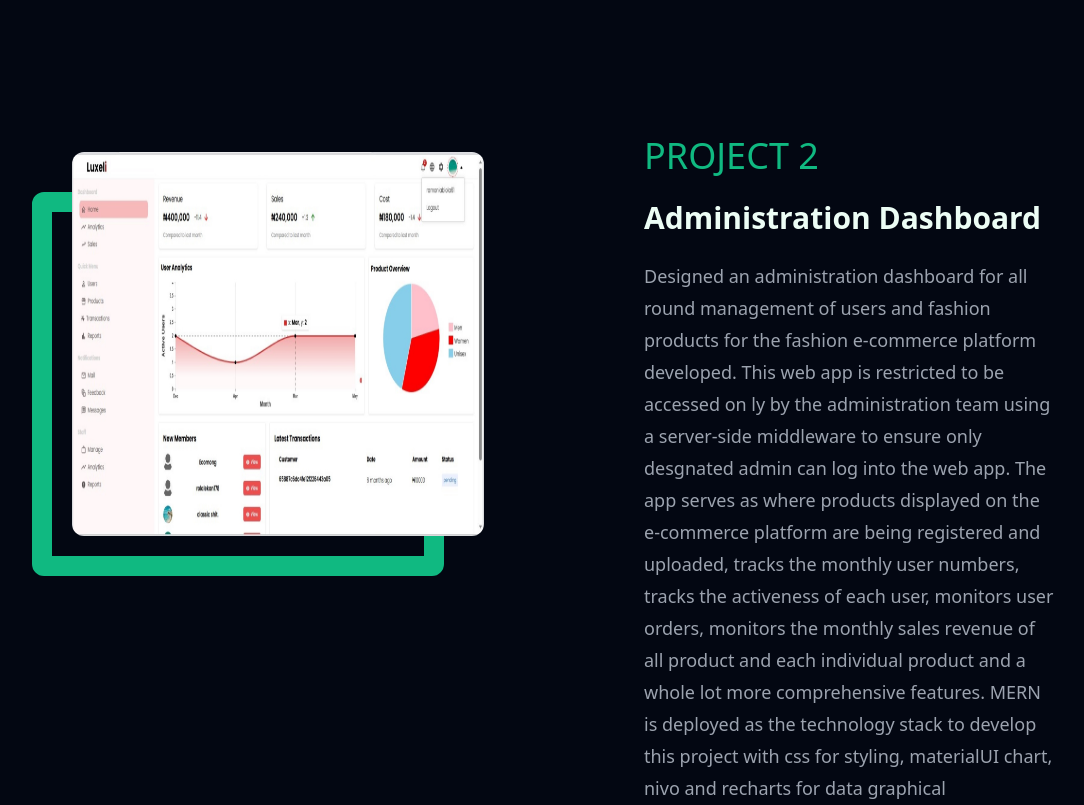
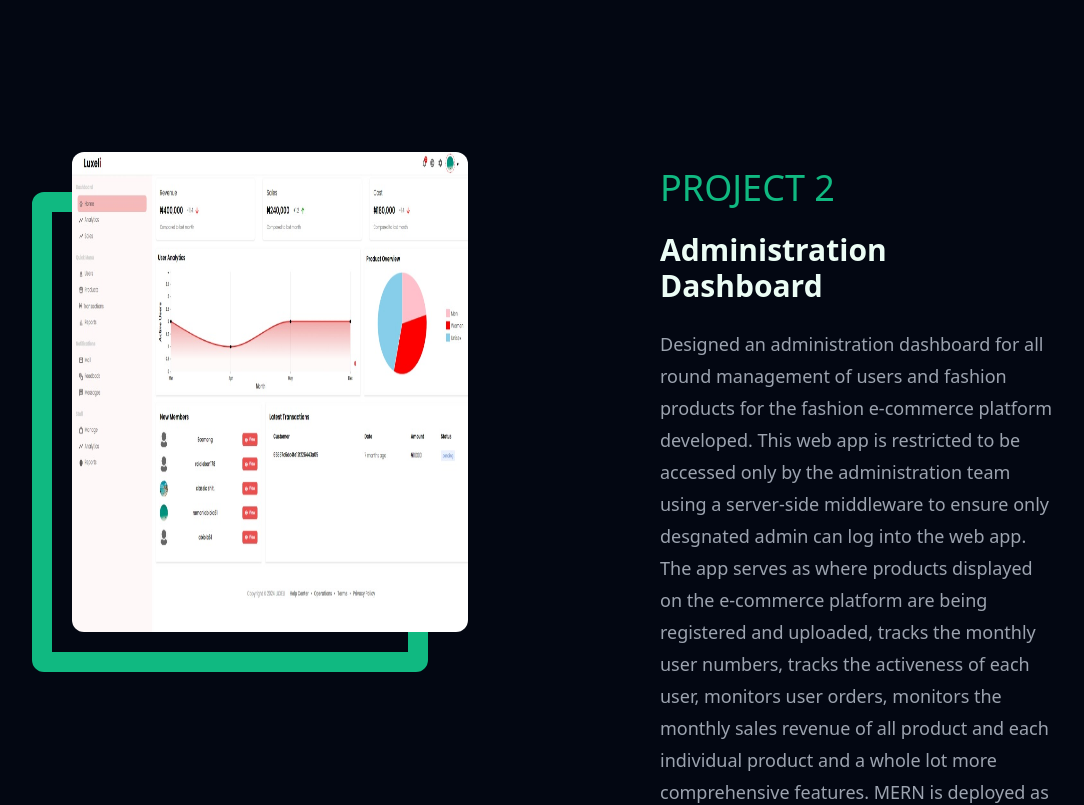
Before and after one commit to ramoniabiola/my-portfolio-website, a React (Create React App) app in the folder my-portfolio-website/: page / in a window 1280 px wide. Shown: the part 2600-3405 px from the top of the page, without its empty margins (96-1180 px from the left). Built offline with nearby package versions, Linux system fonts and the light colour scheme.

Commit message:
adjuested the picture of the project two portfolio

```diff
--- a/my-portfolio-website/src/components/Portfolio.tsx
+++ b/my-portfolio-website/src/components/Portfolio.tsx
@@ -48,18 +48,18 @@ export const Portfolio = () => {
                         <img src="/pictures/image2.jpg" alt="" className='absolute w-full h-[30rem] object-fill rounded-xl transform translate-x-0 translate-y-0' />
                     </div>
                 </div>
-                <div className='portfolio2 flex items-top justify-center mt-10 mb-48 space-x-40'>
+                <div className='portfolio2 flex items-top justify-center mt-10 mb-48 space-x-48'>
                     <div className='flex-1 relative flex flex-col items-center ml-10'>
-                        <span style={{ position: 'absolute', marginTop: '40px', marginRight: '80px', height: '24rem', width: '100%', borderRadius: '12px', border: "20px solid #10b981" }} ></span>
-                        <img src="/pictures/image3.jpg" alt="" className='absolute w-auto h-96 object-fill rounded-xl transform translate-x-0 translate-y-0' />
+                        <span style={{ position: 'absolute', marginTop: '40px', marginRight: '80px', height: '30rem', width: '100%', borderRadius: '12px', border: "20px solid #10b981" }} ></span>
+                        <img src="/pictures/image3.jpeg" alt="" className='absolute w-full h-[30rem] object-fill rounded-xl transform translate-x-0 translate-y-0' />
                     </div>
-                    <div className='flex-1 flex flex-col align-top justify-start -translate-y-4'>
+                    <div className='flex-1 flex flex-col align-top justify-start translate-y-4'>
                        <h1 className='mb-6 text-4xl font-medium text-emerald-500 tracking-normal'>PROJECT 2</h1>
                        <h2 className='mb-6 text-3xl font-bold text-emerald-50'>Administration Dashboard</h2>
                        <p className='break-words mb-4 text-gray-400 text-lg leading-8 '>
                            Designed an administration dashboard for all round management of users and fashion
                            products for the fashion e-commerce platform developed. This web app is restricted to be
-                           accessed on ly by the administration team using a server-side middleware to ensure only desgnated
+                           accessed only by the administration team using a server-side middleware to ensure only desgnated
                            admin can log into the web app. The app serves as where products displayed on the
                            e-commerce platform are being registered and uploaded, tracks the monthly user numbers, tracks the activeness
                            of each user, monitors user orders, monitors the monthly sales revenue of all product and each individual
```
Also changed, not shown: my-portfolio-website/public/pictures/image3.jpeg (added), my-portfolio-website/public/pictures/image3.jpg (deleted).
